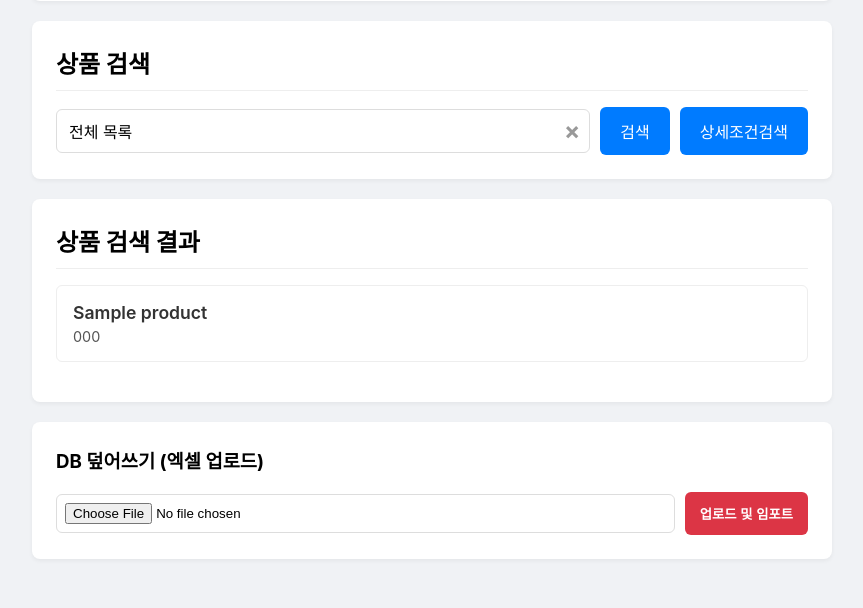
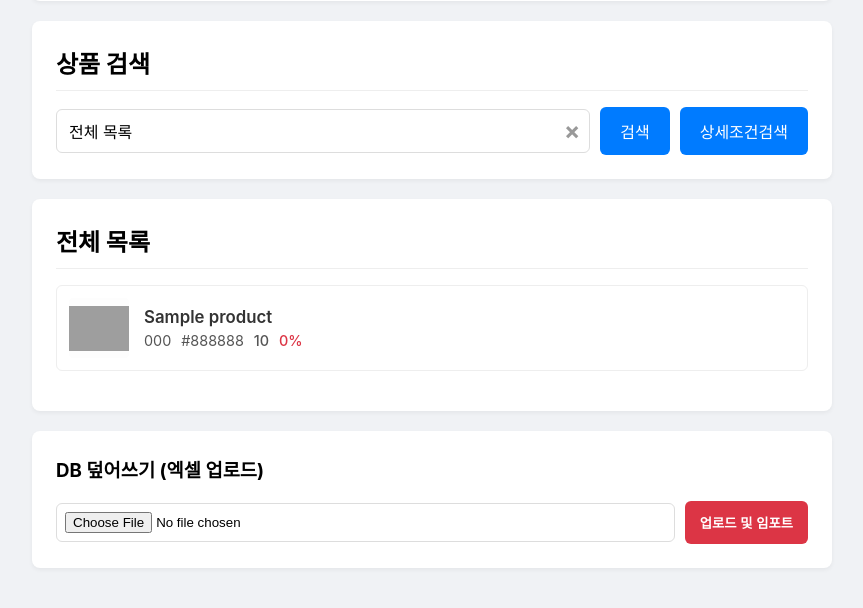
Before and after one commit to Mingdezzi/WASABI_CHECK, a Flask app: page /all_products in a window 1280 px wide. Shown: the part 591-1199 px from the top of the page, without its empty margins (208-1071 px from the left). Before the commit the page ends 1150 px from the top, so only its background shows below. Run offline with Flask 3, Linux system fonts and the light colour scheme; tables that the repository leaves empty hold one stand-in row (values such as "Sample post"); some libraries are stand-ins or nearby versions; grey boxes are pictures that could not be loaded.

Commit message:
Add files via upload

```diff
--- a/templates/index.html
+++ b/templates/index.html
@@ -8,12 +8,7 @@
 
     <style>
         /* (기본 스타일) */
-        body {
-            font-family: -apple-system, BlinkMacSystemFont, "Segoe UI", Roboto, "Helvetica Neue", Arial, sans-serif;
-            margin: 0;
-            padding: 20px; /* 하단 여백 제거 */
-            background-color: #f0f2f5;
-        }
+        body { font-family: -apple-system, BlinkMacSystemFont, "Segoe UI", Roboto, "Helvetica Neue", Arial, sans-serif; margin: 0; padding: 20px; background-color: #f0f2f5; }
         .container { max-width: 800px; margin: 0 auto; }
         .card { background-color: #ffffff; border-radius: 8px; box-shadow: 0 2px 4px rgba(0,0,0,0.05); margin-bottom: 20px; padding: 24px; }
         h1 { color: #2d8b57; margin: 0 0 24px 0; text-align: center; font-size: 2em; }
@@ -83,10 +78,6 @@
         .item-details .meta-item { white-space: nowrap; }
         .item-details .sale-price { font-weight: 500; }
         .item-details .discount { color: #dc3545; font-weight: 500; }
-        .search-result-item a { display: block; padding: 16px; text-decoration: none; color: #333; border: 1px solid #eee; border-radius: 6px; transition: background-color 0.2s, box-shadow 0.2s; }
-        .search-result-item a:hover { background-color: #fcfcfc; box-shadow: 0 1px 3px rgba(0,0,0,0.05); }
-        .search-result-item .product-name { font-weight: 600; font-size: 1.1em; }
-        .search-result-item .product-number { font-size: 0.9em; color: #555; margin-top: 5px; }
 
         /* (임포트 스타일) */
         .import-section h3 { margin-top: 0; }
@@ -224,10 +215,12 @@
         </div>
 
         <div class="card">
-            {% if showing_favorites %} <h2>즐겨찾기 목록</h2> {% else %} <h2>상품 검색 결과</h2> {% endif %}
+            {% if showing_favorites %} <h2>즐겨찾기 목록</h2>
+            {% elif showing_all %} <h2>전체 목록</h2>
+            {% else %} <h2>상품 검색 결과</h2> {% endif %}
+
             <ul class="product-list">
                 {% for product in products %}
-                    {% if showing_favorites %}
                 <li>
                     <a href="{{ url_for('product_detail', product_number=product.product_number) }}" class="product-item">
                         {% set image_pn = product.product_number.split(' ')[0] %}
@@ -239,28 +232,28 @@
                                 {% if product.variants %}
                                     {% set colors = product.variants | map(attribute='color') | unique | sort | join(', ') %}
                                     {% if colors %} <span class="meta-item">{{ colors }}</span> {% endif %}
+                                    {# 첫 번째 variant를 기준으로 가격/할인율 표시 #}
                                     {% set first_variant = product.variants[0] %}
                                     <span class="meta-item sale-price">{{ "{:,d}".format(first_variant.sale_price) }}</span>
+                                    {# 할인율 계산: 최초가가 있고 0보다 클 때만 #}
                                     {% if first_variant.original_price and first_variant.original_price > 0 %}
                                         <span class="meta-item discount">{{ ((1 - (first_variant.sale_price / first_variant.original_price)) * 100) | int }}%</span>
                                     {% else %}
-                                                <span class="meta-item discount">0%</span>
+                                        <span class="meta-item discount">0%</span> {# 최초가 없거나 0이면 0% #}
                                     {% endif %}
+                                {% else %}
+                                    {# Variant 정보가 없는 경우 (데이터 오류 등) #}
+                                    <span class="meta-item sale-price">가격정보없음</span>
+                                    <span class="meta-item discount">-%</span>
                                 {% endif %}
                             </div>
                         </div>
                     </a>
                 </li>
                 {% else %}
-                        <li class="search-result-item">
-                            <a href="{{ url_for('product_detail', product_number=product.product_number) }}">
-                                <div class="product-name">{{ product.product_name }}</div>
-                                <div class="product-number">{{ product.product_number }}</div>
-                            </a>
-                        </li>
-                    {% endif %}
-                {% else %}
+                    {# 검색 결과 또는 목록이 없을 때 메시지 표시 #}
                     {% if showing_favorites %} <li style="text-align: center; padding: 20px; color: #555;">즐겨찾기된 상품이 없습니다.</li>
+                    {% elif showing_all %} <li style="text-align: center; padding: 20px; color: #555;">상품 목록이 비어 있습니다.</li>
                     {% else %} <li style="text-align: center; padding: 20px; color: #555;">검색된 상품이 없습니다.</li> {% endif %}
                 {% endfor %}
             </ul>
```
Lines whose indentation alone changed are shown as unchanged.
